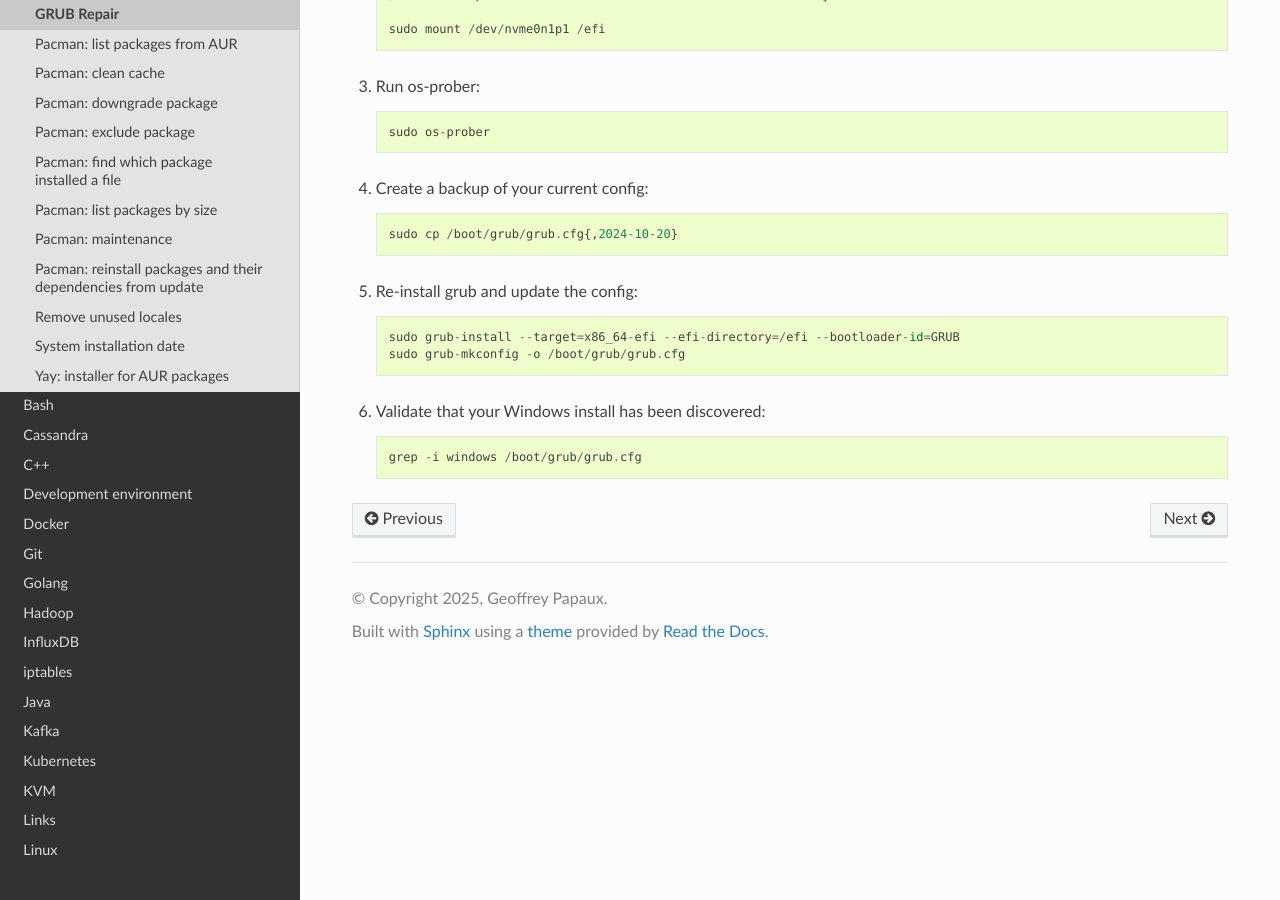
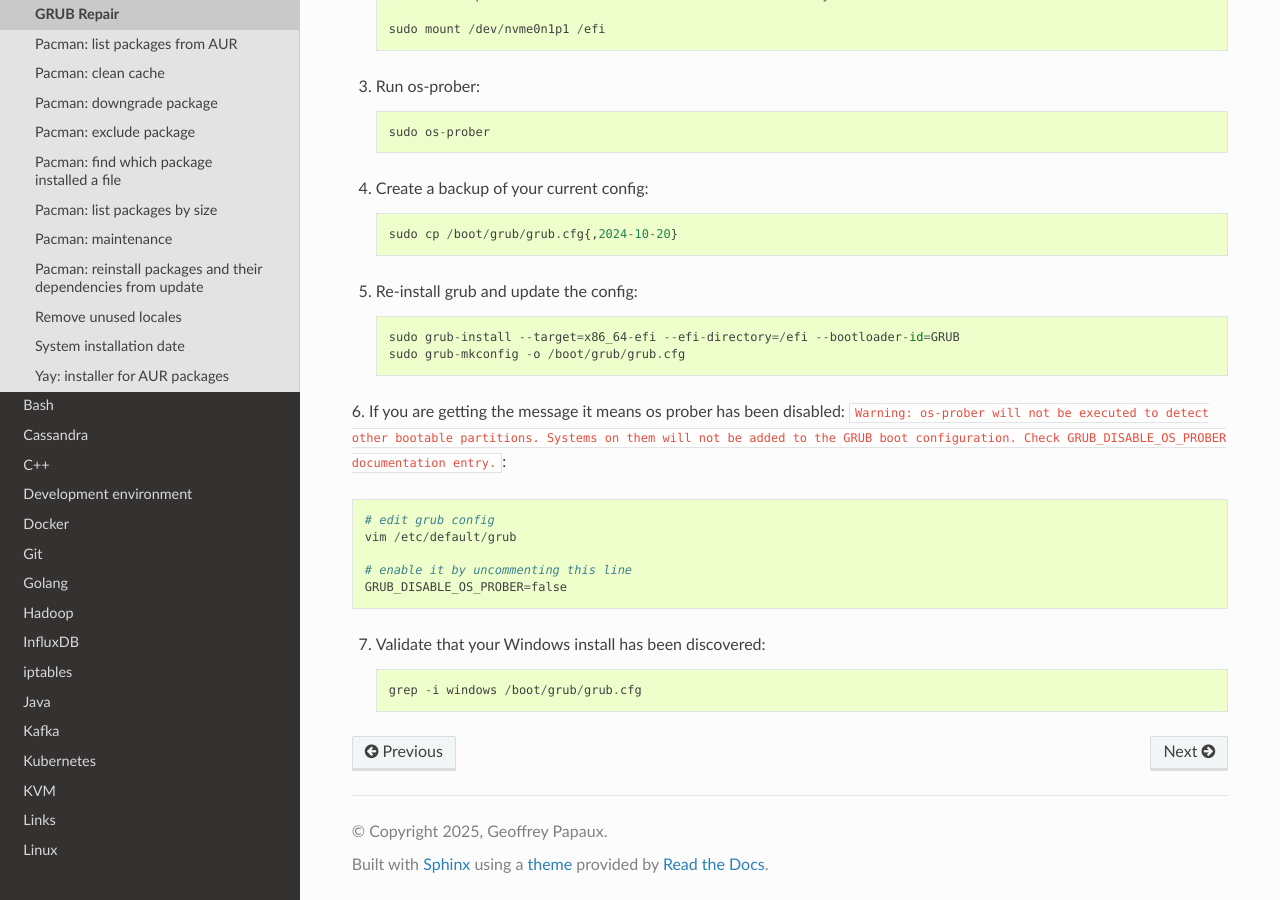
Before and after one commit to papaux/til, a Sphinx documentation site: the page built from source/archlinux/grub-repair.rst, in a window 1280 px wide and 900 px high, scrolled down 1220 px. Built offline with Sphinx 7.4.7 and the Read the Docs theme 3.1.0, drawn with Linux system fonts in a browser that asks for light colours.

Commit message:
grub: add os prober enabling instructions

```diff
--- a/source/archlinux/grub-repair.rst
+++ b/source/archlinux/grub-repair.rst
@@ -61,6 +61,16 @@ This is the go-to guide in case of grub issues. It could fail for many reasons:
     sudo grub-install --target=x86_64-efi --efi-directory=/efi --bootloader-id=GRUB
     sudo grub-mkconfig -o /boot/grub/grub.cfg
 
-6. Validate that your Windows install has been discovered::
+6. If you are getting the message it means os prober has been disabled: ``Warning: os-prober will not be executed to detect other bootable partitions.
+Systems on them will not be added to the GRUB boot configuration.
+Check GRUB_DISABLE_OS_PROBER documentation entry.``::
+
+    # edit grub config
+    vim /etc/default/grub
+
+    # enable it by uncommenting this line
+    GRUB_DISABLE_OS_PROBER=false
+
+7. Validate that your Windows install has been discovered::
 
     grep -i windows /boot/grub/grub.cfg
```
